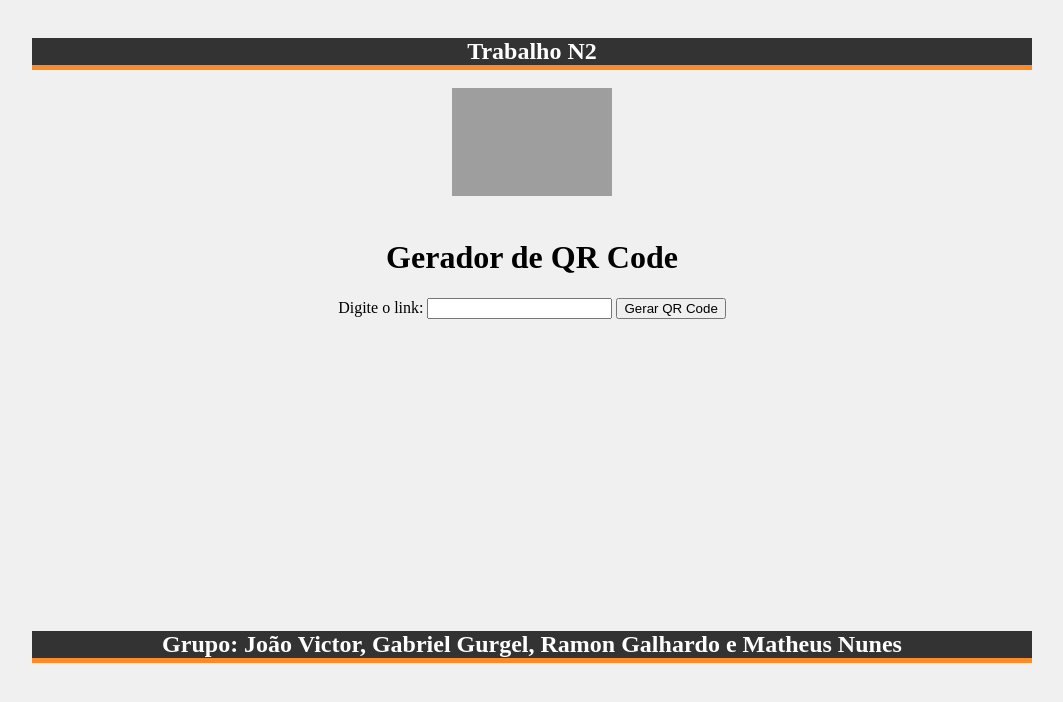
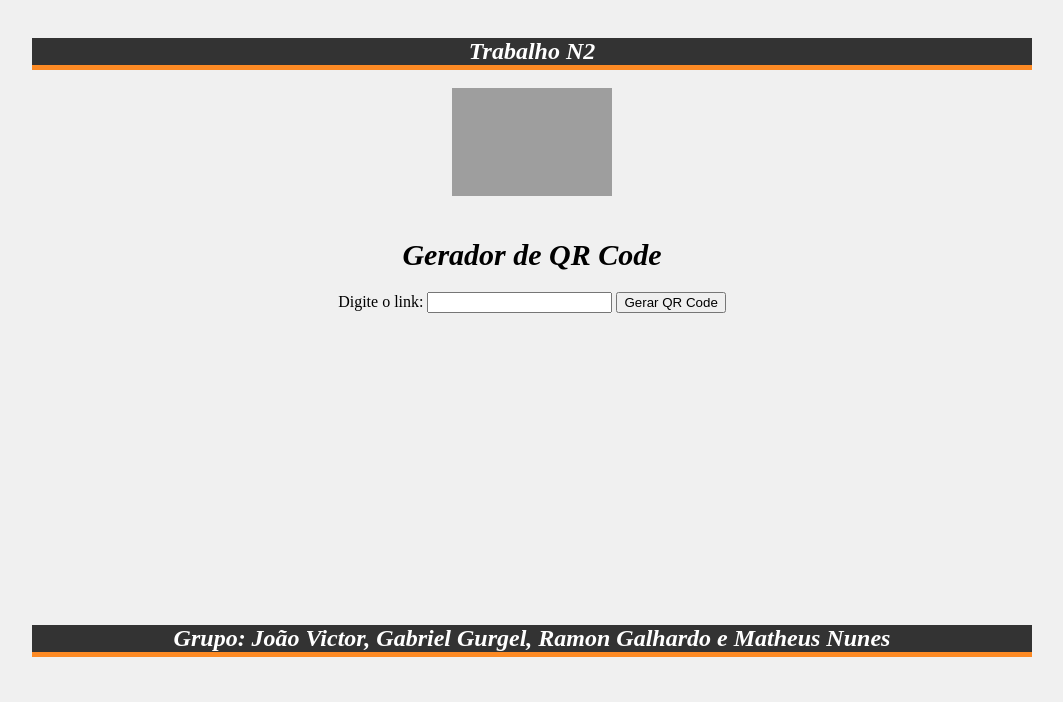
Before and after one commit to ogjv/GeradorQrcode, a plain HTML site: page index.html in a window 1280 px wide. Shown: the whole page, without its empty margins (108-1171 px from the left). Drawn offline with Linux system fonts and the light colour scheme; grey boxes are pictures that could not be loaded.

Commit message:
Modificado titulos da tela para italico e tamanho

```diff
--- a/index.html
+++ b/index.html
@@ -26,7 +26,7 @@
                 <img src="https://macae.rj.gov.br/midia/noticias/34313/1430221487.jpg" width="160" height="108">
                 <br>
                 <br>
-                <h1>Gerador de QR Code</h1>
+                <h1 class="title">Gerador de QR Code</h1>
                 <label for="link">Digite o link:</label>
                 <input type="text" id="link">
                 <button onclick="gerarQRCode()">Gerar QR Code</button>
--- a/style.css
+++ b/style.css
@@ -4,6 +4,7 @@
     font-size: 24px;
     font-weight: bold;
     text-align: center;
+    font-style: italic;
     border-bottom: 5px solid #fd8a24;
 }
 
@@ -26,5 +27,14 @@
     color: white;
     font-size: 24px;
     font-weight: bold;
+    font-style: italic;
     border-bottom: 5px solid #fd8a24;
 }
+
+.title{
+    text-align: center;
+    font-size: 30px;
+    font-style: italic;
+    font-weight: bold;
+
+}
```
